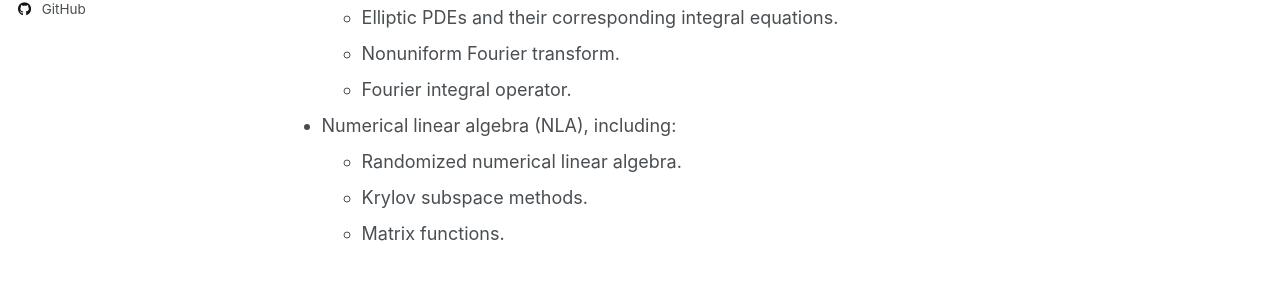
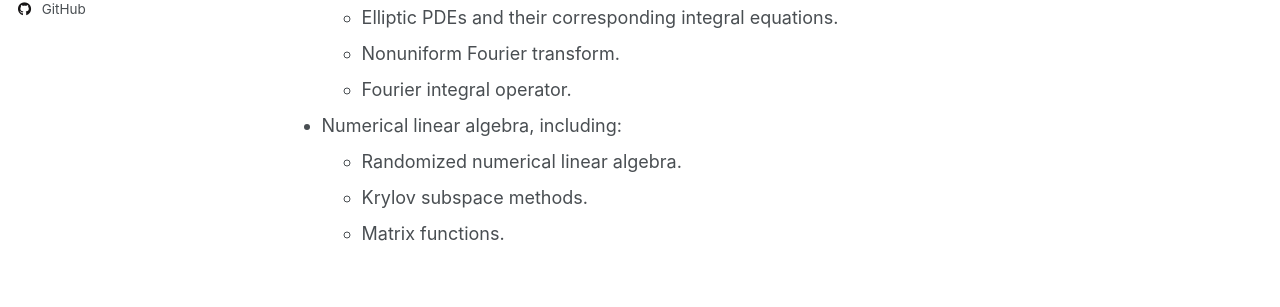
Before and after one commit to JingyuLiuMath/JingyuLiuMath.github.io, a Jekyll site: the page built from _pages/about.md, in a window 1280 px wide and 1166 px high. Shown: the part 547-854 px from the top of the window. Built offline with Jekyll 4.4.1, drawn with Linux system fonts in a browser that asks for light colours; some web fonts are replaced.

Commit message:
update first page

```diff
--- a/_pages/about.md
+++ b/_pages/about.md
@@ -20,7 +20,7 @@ I'm also an enthusiast of running. My half marathon PB is 1:41:18 at the Shaoxin
   * Elliptic PDEs and their corresponding integral equations.
   * Nonuniform Fourier transform.
   * Fourier integral operator.
-* Numerical linear algebra (NLA), including:
+* Numerical linear algebra, including:
   * Randomized numerical linear algebra.
   * Krylov subspace methods.
   * Matrix functions.
```
